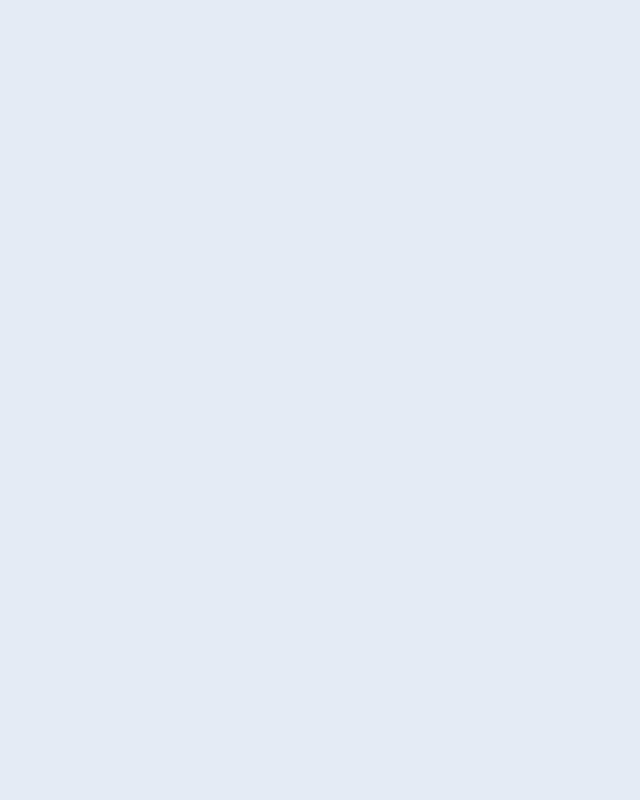
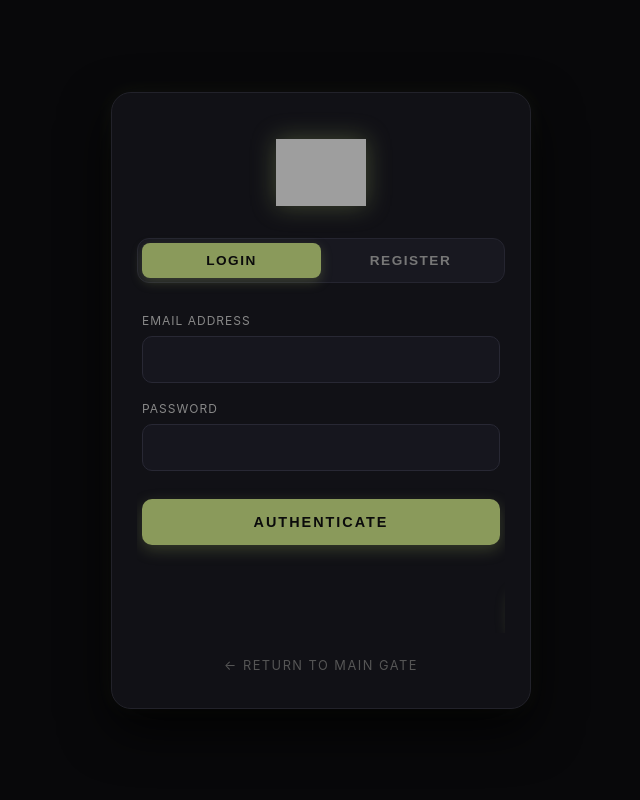
Before and after one commit to bradleyvuyani8-gif/kult2.0, a Flask app: page /login in a window 1280 px wide. Before the commit the part shown is empty. Shown: the whole page, without its empty margins (319-959 px from the left). Run offline with Flask 3, Linux system fonts and the light colour scheme; parts of the project's set-up code (start-up, migrations or seed data) failed here and were passed over; grey boxes are pictures that could not be loaded.

Commit message:
Update login.html

```diff
--- a/templates/templates/login.html
+++ b/templates/templates/login.html
@@ -3,82 +3,265 @@
 <head>
     <meta charset="UTF-8">
     <meta name="viewport" content="width=device-width, initial-scale=1.0">
-    <title>KULT — Login</title>
+    <title>KULT — Access Control</title>
     <style>
-        * { margin: 0; padding: 0; box-sizing: border-box; }
+        * {
+            margin: 0;
+            padding: 0;
+            box-sizing: border-box;
+        }
+
         body {
-            background-color: #e4ebf5;
-            color: #333;
+            background: #08080a;
+            color: #e0e0e0;
             font-family: -apple-system, BlinkMacSystemFont, "Segoe UI", Roboto, sans-serif;
-            height: 100vh;
+            min-height: 100vh;
             display: flex;
             flex-direction: column;
             align-items: center;
             justify-content: center;
+            padding: 20px;
+            overflow-x: hidden;
         }
-        .auth-card {
+
+        /* Ambient Glowing Background Elements */
+        .bg-glow-1 {
+            position: absolute;
+            width: 300px;
+            height: 300px;
+            background: radial-gradient(circle, rgba(138, 154, 91, 0.15) 0%, rgba(0,0,0,0) 70%);
+            top: 15%;
+            left: 50%;
+            transform: translateX(-50%);
+            z-index: 0;
+            pointer-events: none;
+        }
+
+        .auth-container {
+            position: relative;
+            z-index: 1;
             width: 100%;
-            max-width: 380px;
-            padding: 40px 30px;
-            background: #e4ebf5;
-            box-shadow: 8px 8px 16px #cbd5e1, -8px -8px 16px #ffffff;
-            border-radius: 16px;
-            text-align: center;
+            max-width: 420px;
+            background: #111116;
+            border: 1px solid #22222a;
+            border-radius: 20px;
+            padding: 35px 25px;
+            box-shadow: 0 20px 50px rgba(0, 0, 0, 0.8), 0 0 20px rgba(138, 154, 91, 0.1);
+            backdrop-filter: blur(10px);
         }
-        .logo-container {
-            width: 70px;
-            height: 70px;
+
+        .logo-wrapper {
+            width: 90px;
+            height: 90px;
             margin: 0 auto 20px auto;
-            border-radius: 50%;
-            box-shadow: inset 4px 4px 8px #cbd5e1, inset -4px -4px 8px #ffffff;
             display: flex;
             align-items: center;
             justify-content: center;
         }
-        .logo-container img {
-            width: 45px;
-            height: 45px;
+
+        .logo-wrapper img {
+            width: 100%;
+            height: 100%;
             object-fit: contain;
+            filter: drop-shadow(0 0 12px rgba(138, 154, 91, 0.4));
         }
-        h2 {
-            font-size: 1.1rem;
+
+        /* Tab Switcher Bar */
+        .tab-box {
+            display: flex;
+            background: #181820;
+            border-radius: 12px;
+            padding: 4px;
+            margin-bottom: 30px;
+            border: 1px solid #252530;
+        }
+
+        .tab-btn {
+            flex: 1;
+            padding: 10px 0;
+            border: none;
+            background: transparent;
+            color: #777;
+            font-size: 0.85rem;
+            font-weight: 600;
+            text-transform: uppercase;
+            letter-spacing: 1.5px;
+            cursor: pointer;
+            border-radius: 8px;
+            transition: all 0.3s ease;
+        }
+
+        .tab-btn.active {
+            background: #8a9a5b;
+            color: #0b0b0b;
+            box-shadow: 0 4px 12px rgba(138, 154, 91, 0.3);
+        }
+
+        /* Form Slider Container */
+        .forms-wrapper {
+            position: relative;
+            overflow: hidden;
+        }
+
+        .forms-slider {
+            display: flex;
+            width: 200%;
+            transition: transform 0.4s cubic-bezier(0.4, 0, 0.2, 1);
+        }
+
+        .form-panel {
+            width: 50%;
+            padding: 0 5px;
+        }
+
+        .form-group {
+            margin-bottom: 18px;
+        }
+
+        .form-group label {
+            display: block;
+            font-size: 0.75rem;
+            text-transform: uppercase;
+            letter-spacing: 1px;
+            color: #888;
+            margin-bottom: 8px;
+        }
+
+        .form-group input {
+            width: 100%;
+            padding: 14px 16px;
+            background: #16161e;
+            border: 1px solid #282834;
+            color: #fff;
+            border-radius: 10px;
+            font-size: 0.95rem;
+            outline: none;
+            transition: all 0.3s ease;
+        }
+
+        .form-group input:focus {
+            border-color: #8a9a5b;
+            box-shadow: 0 0 10px rgba(138, 154, 91, 0.25);
+            background: #1a1a24;
+        }
+
+        .submit-btn {
+            width: 100%;
+            padding: 15px 0;
+            font-size: 0.9rem;
+            font-weight: 700;
             text-transform: uppercase;
             letter-spacing: 2px;
-            margin-bottom: 30px;
+            background: #8a9a5b;
+            color: #0b0b0b;
+            border: none;
+            border-radius: 10px;
+            cursor: pointer;
+            margin-top: 10px;
+            box-shadow: 0 5px 15px rgba(138, 154, 91, 0.3);
+            transition: all 0.3s ease;
+        }
+
+        .submit-btn:hover {
+            background: #9ab068;
+            transform: translateY(-1px);
+        }
+
+        .gate-link {
+            display: block;
+            text-align: center;
+            margin-top: 25px;
             color: #555;
+            text-decoration: none;
+            font-size: 0.8rem;
+            text-transform: uppercase;
+            letter-spacing: 1.5px;
+            transition: color 0.3s;
         }
-        .form-group {
-            margin-bottom: 20px;
-            text-align: left;
+
+        .gate-link:hover {
+            color: #8a9a5b;
         }
-        input {
-            width: 100%;
-            padding: 14px 16px;
-            background: #e4ebf5;
-            border: none;
-            box-shadow: inset 3px 3px 6px #cbd5e1, inset -3px -3px 6px #ffffff;
-            color: #333;
-            border-radius: 8px;
-            font-size: 0.95rem;
-            outline: none;
-            transition: all 0.2s ease;
+    </style>
+</head>
+<body>
+
+    <div class="bg-glow-1"></div>
+
+    <div class="auth-container">
+        <div class="logo-wrapper">
+            <img src="/static/kult_logo.gif" alt="KULT">
+        </div>
+
+        <div class="tab-box">
+            <button class="tab-btn active" id="loginTab" onclick="switchTab('login')">Login</button>
+            <button class="tab-btn" id="registerTab" onclick="switchTab('register')">Register</button>
+        </div>
+
+        <div class="forms-wrapper">
+            <div class="forms-slider" id="formsSlider">
+
+                <!-- LOGIN FORM PANEL -->
+                <div class="form-panel">
+                    <form method="POST" action="/login">
+                        <div class="form-group">
+                            <label for="login-email">Email Address</label>
+                            <input type="email" id="login-email" name="email" required>
+                        </div>
+                        <div class="form-group">
+                            <label for="login-password">Password</label>
+                            <input type="password" id="login-password" name="password" required>
+                        </div>
+                        <button type="submit" class="submit-btn">Authenticate</button>
+                    </form>
+                </div>
+
+                <!-- REGISTER FORM PANEL -->
+                <div class="form-panel">
+                    <form method="POST" action="/register">
+                        <div class="form-group">
+                            <label for="reg-name">Full Name</label>
+                            <input type="text" id="reg-name" name="fullname" required>
+                        </div>
+                        <div class="form-group">
+                            <label for="reg-email">Email Address</label>
+                            <input type="email" id="reg-email" name="email" required>
+                        </div>
+                        <div class="form-group">
+                            <label for="reg-password">Create Password</label>
+                            <input type="password" id="reg-password" name="password" required>
+                        </div>
+                        <button type="submit" class="submit-btn">Initialize Account</button>
+                    </form>
+                </div>
+
+            </div>
+        </div>
+
+        <a href="/" class="gate-link">← Return to Main Gate</a>
+    </div>
+
+    <script>
+        function switchTab(type) {
+            const slider = document.getElementById('formsSlider');
+            const loginTab = document.getElementById('loginTab');
+            const registerTab = document.getElementById('registerTab');
+
+            if (type === 'register') {
+                slider.style.transform = 'translateX(-50%)';
+                registerTab.classList.add('active');
+                loginTab.classList.remove('active');
+            } else {
+                slider.style.transform = 'translateX(0%)';
+                loginTab.classList.add('active');
+                registerTab.classList.remove('active');
+            }
         }
-        input:focus {
-            box-shadow: inset 4px 4px 8px #cbd5e1, inset -4px -4px 8px #ffffff, 0 0 0 2px rgba(138, 154, 91, 0.3);
+
+        // Auto-select tab based on current URL path
+        if (window.location.pathname === '/register') {
+            switchTab('register');
         }
-        .btn {
-            width: 100%;
-            padding: 14px 0;
-            font-size: 0.9rem;
-            font-weight: 600;
-            text-transform: uppercase;
-            letter-spacing: 2px;
-            background-color: #e4ebf5;
-            color: #4a5d4e;
-            border: none;
-            cursor: pointer;
-            border-radius: 8px;
-            box-shadow: 5px 5px 10px #cbd5e1, -5px -5px 10px #ffffff;
-            margin-top: 10px;
-            transition: all 0.2s ease;
-        }
+    </script>
+</body>
+</html>
```
